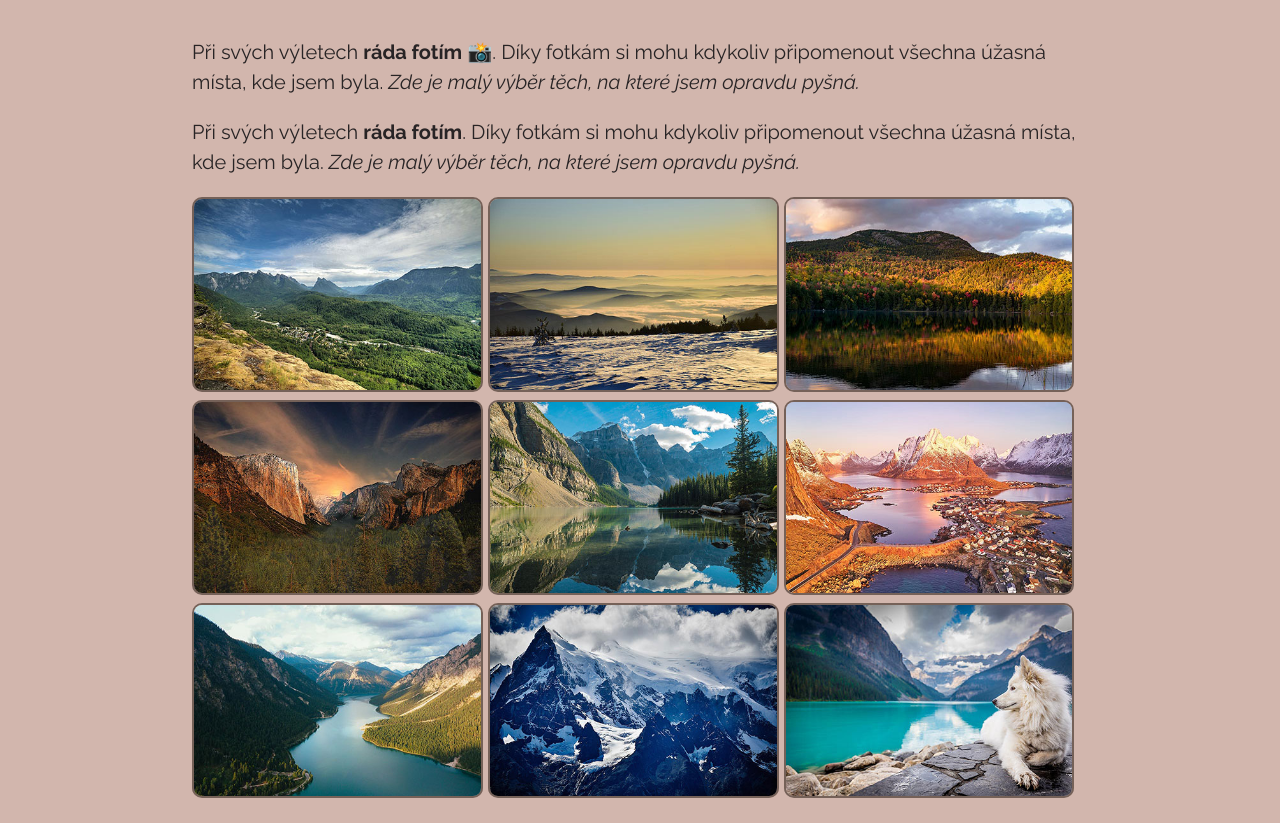
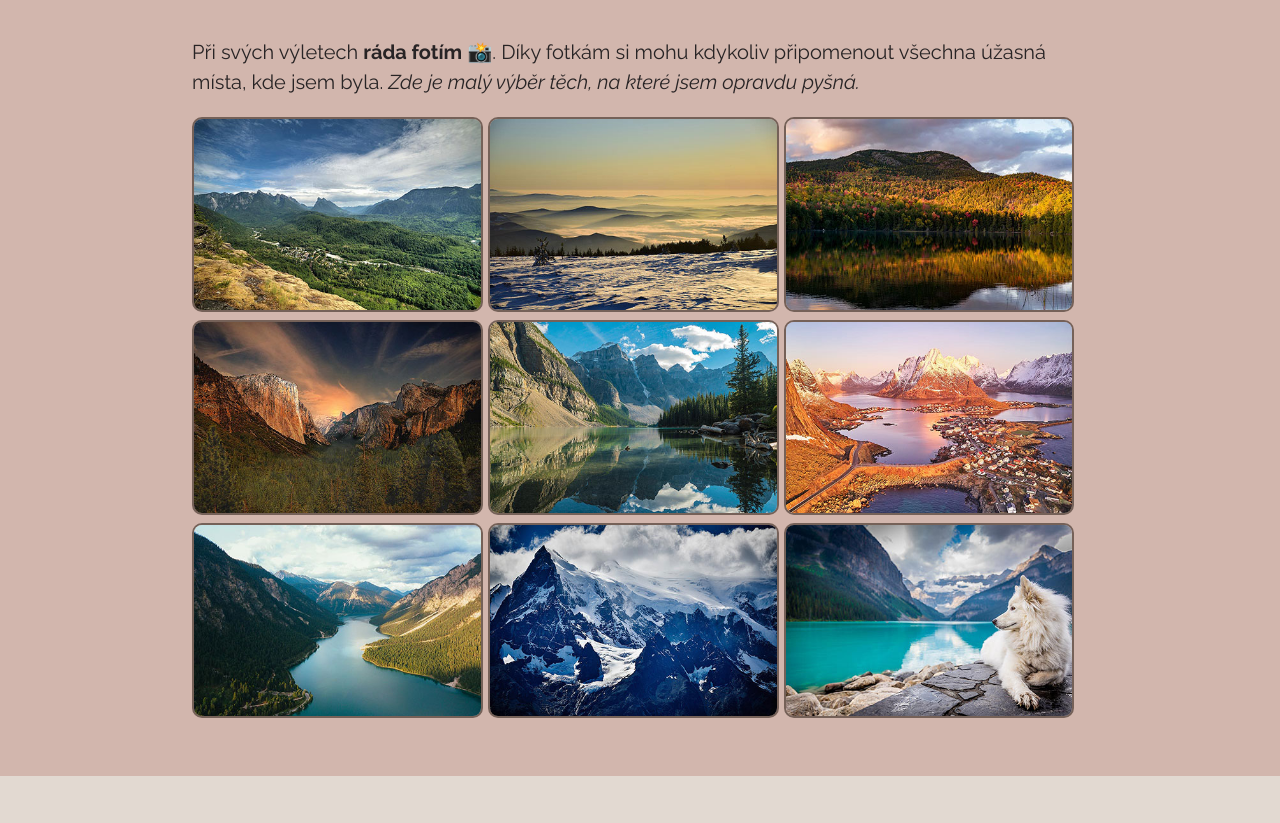
Before and after one commit to AndreaSnajdr/Bug-patrol_Adela-na-cestach, a plain HTML site: page index.html in a window 1280 px wide. Shown: the part 1495-2318 px from the top of the page. Drawn offline with nearby package versions, Linux system fonts and the light colour scheme; a web font is replaced by a local one.

```diff
--- a/index.html
+++ b/index.html
@@ -52,9 +52,6 @@
         <h2>Fotogalerie</h2>
 
         <p>Při svých výletech <b>ráda fotím</b> &#128248. Díky fotkám si mohu kdykoliv připomenout všechna úžasná místa, kde jsem byla.
-            <i>Zde je malý výběr těch, na které jsem opravdu pyšná.</i></p>
-        <p>Při svých výletech <b>ráda fotím</b>. Díky fotkám si mohu kdykoliv připomenout všechna úžasná místa, kde jsem
-            byla.
             <i>Zde je malý výběr těch, na které jsem opravdu pyšná.</i>
         </p>
 
```
